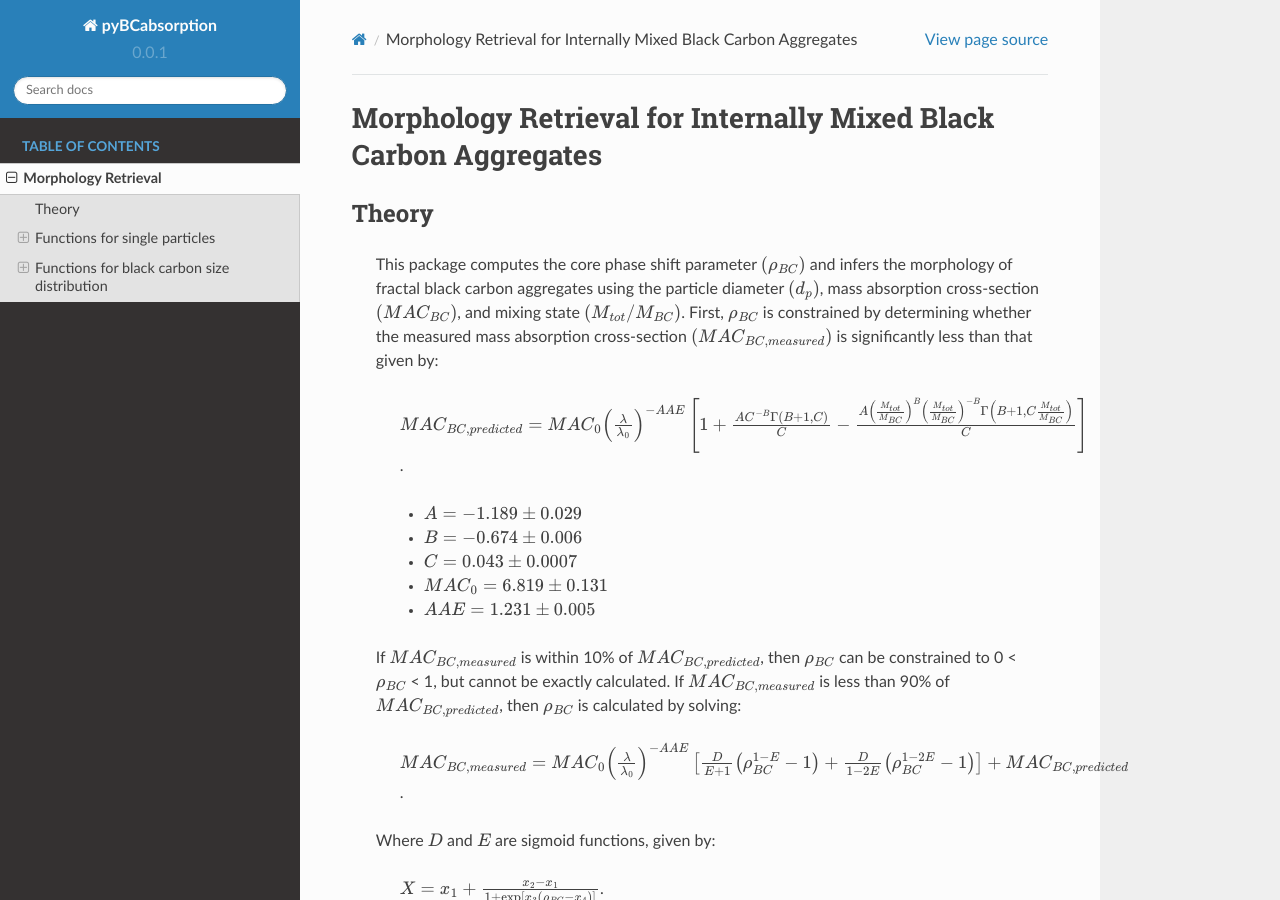
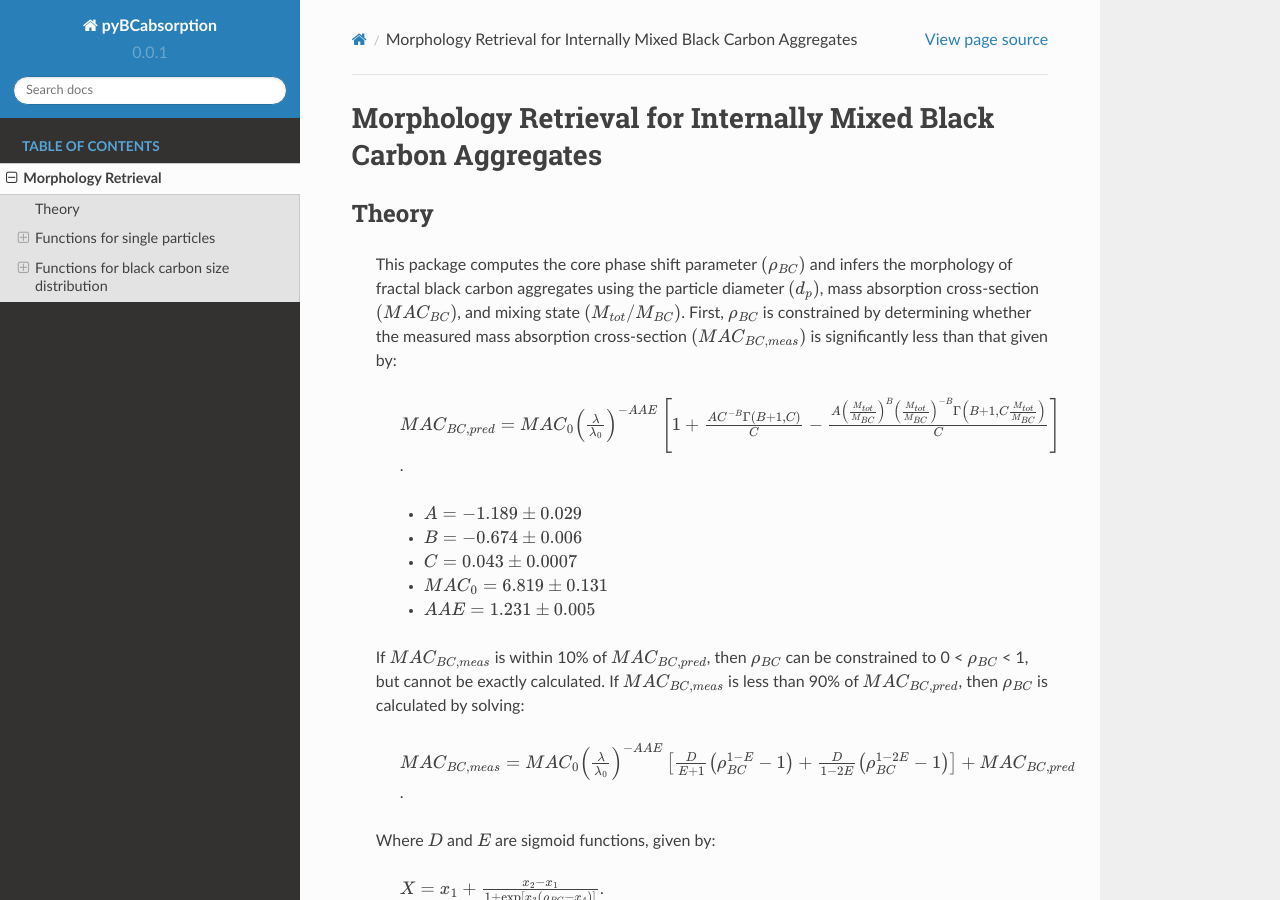
Before and after one commit to beelerpayton/FracScatt, a Sphinx documentation site: the page built from docs/source/functions.rst, in a window 1280 px wide and 900 px high. Built offline with Sphinx 7.4.7 and the Read the Docs theme 2.0.0, drawn with Linux system fonts in a browser that asks for light colours; pages that are not in the unit, such as notebooks, are missing from menus.

Commit message:
Update functions.rst

```diff
--- a/docs/source/functions.rst
+++ b/docs/source/functions.rst
@@ -4,9 +4,9 @@ Morphology Retrieval for Internally Mixed Black Carbon Aggregates
 Theory
 ---------------------------------
 
-   This package computes the core phase shift parameter :math:`{\left(\rho_{BC}\right)}` and infers the morphology of fractal black carbon aggregates using the particle diameter :math:`{\left(d_p\right)}`, mass absorption cross-section :math:`{\left(MAC_{BC}\right)}`, and mixing state :math:`{\left(M_{tot}/M_{BC}\right)}`. First, :math:`{\rho_{BC}}` is constrained by determining whether the measured mass absorption cross-section :math:`{\left(MAC_{BC,measured}\right)}` is significantly less than that given by:
+   This package computes the core phase shift parameter :math:`{\left(\rho_{BC}\right)}` and infers the morphology of fractal black carbon aggregates using the particle diameter :math:`{\left(d_p\right)}`, mass absorption cross-section :math:`{\left(MAC_{BC}\right)}`, and mixing state :math:`{\left(M_{tot}/M_{BC}\right)}`. First, :math:`{\rho_{BC}}` is constrained by determining whether the measured mass absorption cross-section :math:`{\left(MAC_{BC,meas}\right)}` is significantly less than that given by:
 
-	:math:`{MAC_{BC,predicted}=MAC_0\left (\frac{\lambda}{\lambda_0} \right)^{-AAE}\left[1+\frac{AC^{-B}\Gamma(B+1,C)}{C}-\frac{A\left(\frac{M_{tot}}{M_{BC}}\right)^{B}\left(\frac{M_{tot}}{M_{BC}}\right)^{-B}\Gamma\left(B+1,C\frac{M_{tot}}{M_{BC}}\right)}{C}\right]}`.
+	:math:`{MAC_{BC,pred}=MAC_0\left (\frac{\lambda}{\lambda_0} \right)^{-AAE}\left[1+\frac{AC^{-B}\Gamma(B+1,C)}{C}-\frac{A\left(\frac{M_{tot}}{M_{BC}}\right)^{B}\left(\frac{M_{tot}}{M_{BC}}\right)^{-B}\Gamma\left(B+1,C\frac{M_{tot}}{M_{BC}}\right)}{C}\right]}`.
 
 	- :math:`{A=-1.189\pm0.029}`
 	- :math:`{B=-0.674\pm0.006}`
@@ -14,9 +14,9 @@ Theory
 	- :math:`{MAC_0=6.819\pm0.131}`
 	- :math:`{AAE=1.231\pm0.005}`
 
-   If :math:`{MAC_{BC,measured}}` is within 10% of :math:`{MAC_{BC,predicted}}`, then :math:`{\rho_{BC}}` can be constrained to 0 < :math:`{\rho_{BC}}` < 1, but cannot be exactly calculated. If :math:`{MAC_{BC,measured}}` is less than 90% of :math:`{MAC_{BC,predicted}}`, then :math:`{\rho_{BC}}` is calculated by solving:
+   If :math:`{MAC_{BC,meas}}` is within 10% of :math:`{MAC_{BC,pred}}`, then :math:`{\rho_{BC}}` can be constrained to 0 < :math:`{\rho_{BC}}` < 1, but cannot be exactly calculated. If :math:`{MAC_{BC,meas}}` is less than 90% of :math:`{MAC_{BC,pred}}`, then :math:`{\rho_{BC}}` is calculated by solving:
 
-	:math:`{MAC_{BC,measured}=MAC_0\left (\frac{\lambda}{\lambda_0} \right)^{-AAE}\left[\frac{D}{E+1}\left(\rho_{BC}^{1-E}-1\right)+\frac{D}{1-2E}\left(\rho_{BC}^{1-2E}-1\right)\right]+MAC_{BC,predicted}}`.
+	:math:`{MAC_{BC,meas}=MAC_0\left (\frac{\lambda}{\lambda_0} \right)^{-AAE}\left[\frac{D}{E+1}\left(\rho_{BC}^{1-E}-1\right)+\frac{D}{1-2E}\left(\rho_{BC}^{1-2E}-1\right)\right]+MAC_{BC,pred}}`.
 
    Where :math:`{D}` and :math:`{E}` are sigmoid functions, given by:
 
```
